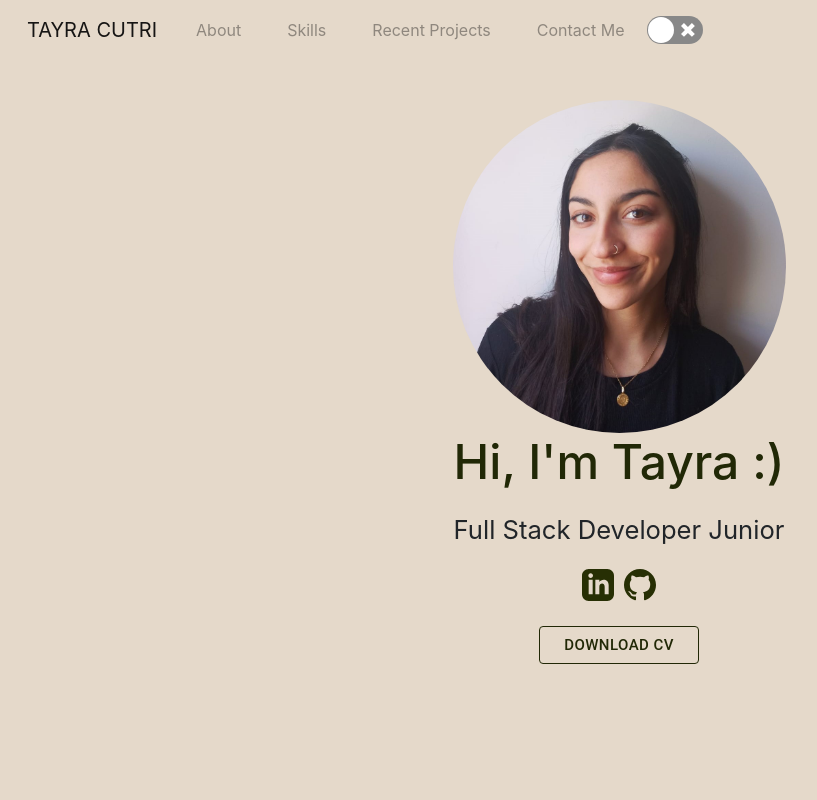
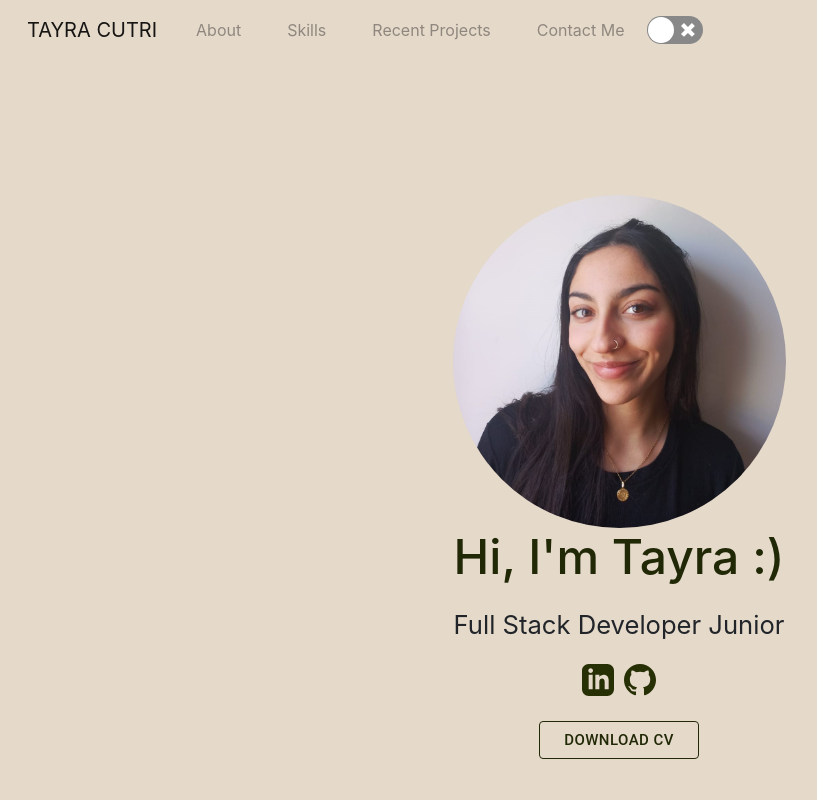
Before and after one commit to tayracutri/portfolio, a React (Create React App) app: page / in a window 1280 px wide. Shown: the top 800 px of the page, without its empty margins (21-838 px from the left). Built offline with nearby package versions, Linux system fonts and the light colour scheme.

Commit message:
about updated

```diff
--- a/src/components/Contact.jsx
+++ b/src/components/Contact.jsx
@@ -119,7 +119,7 @@ export const Contact = () => {
               label="Message"
               name="message"
               type="text"
-              placeholder="Write your message!"
+              placeholder="Write your message"
               fullWidth
               required
               value={message}
--- a/src/styles/About.css
+++ b/src/styles/About.css
@@ -1,5 +1,5 @@
 .about{
-    padding: 100px 0;
+    padding: 195px 0 0 0;
     text-align: center;
 }
 
--- a/src/styles/App.css
+++ b/src/styles/App.css
@@ -44,6 +44,10 @@ background-color: #e9dfd3;
   color: var(--main-light) !important;
 }
 
+#dark .recent h4{
+  color: #000;
+}
+
 #dark .contact .text-field {
  color: rgb(230, 228, 228) !important;
  border:1px solid #e9dfd3;
```
